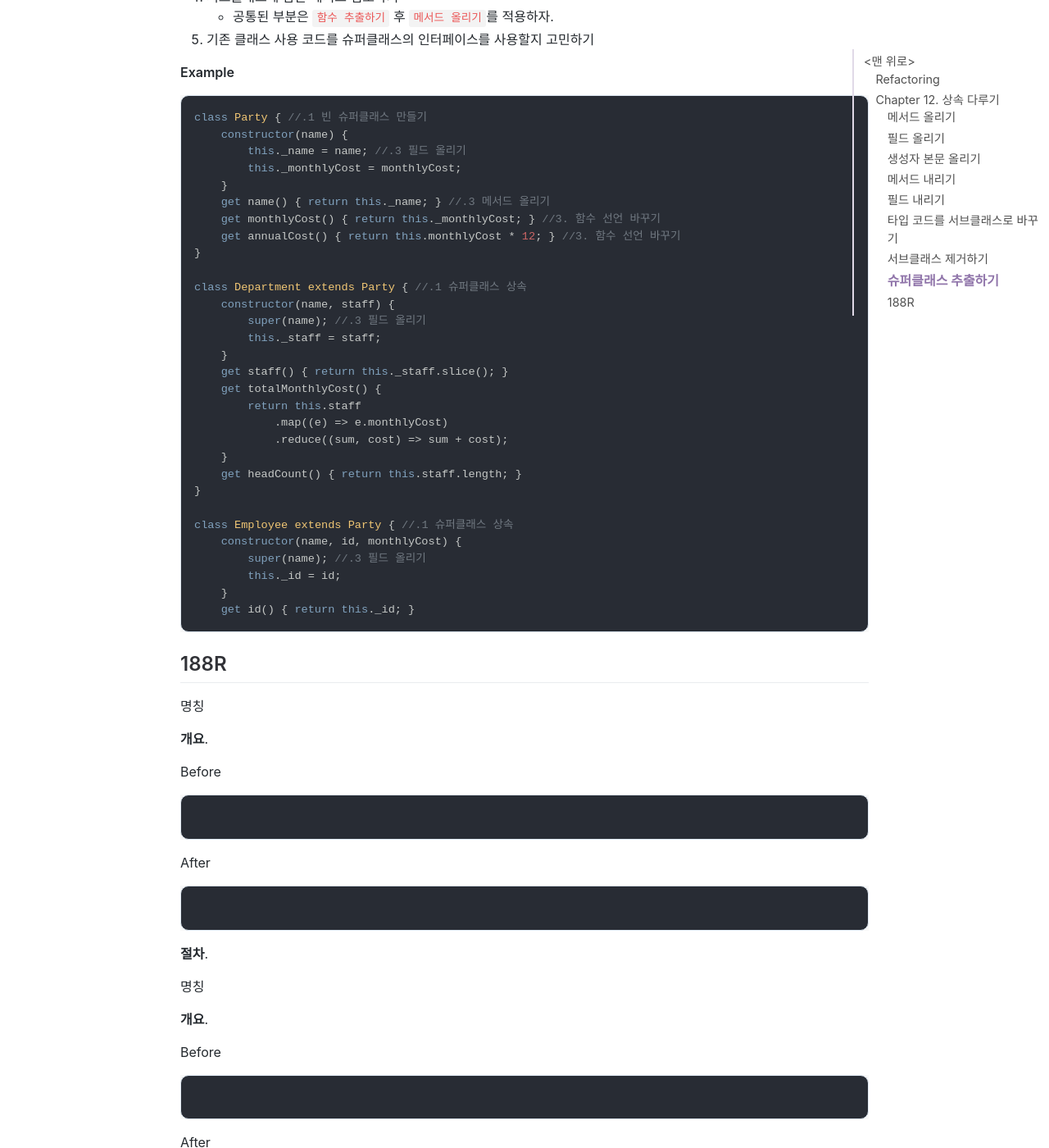
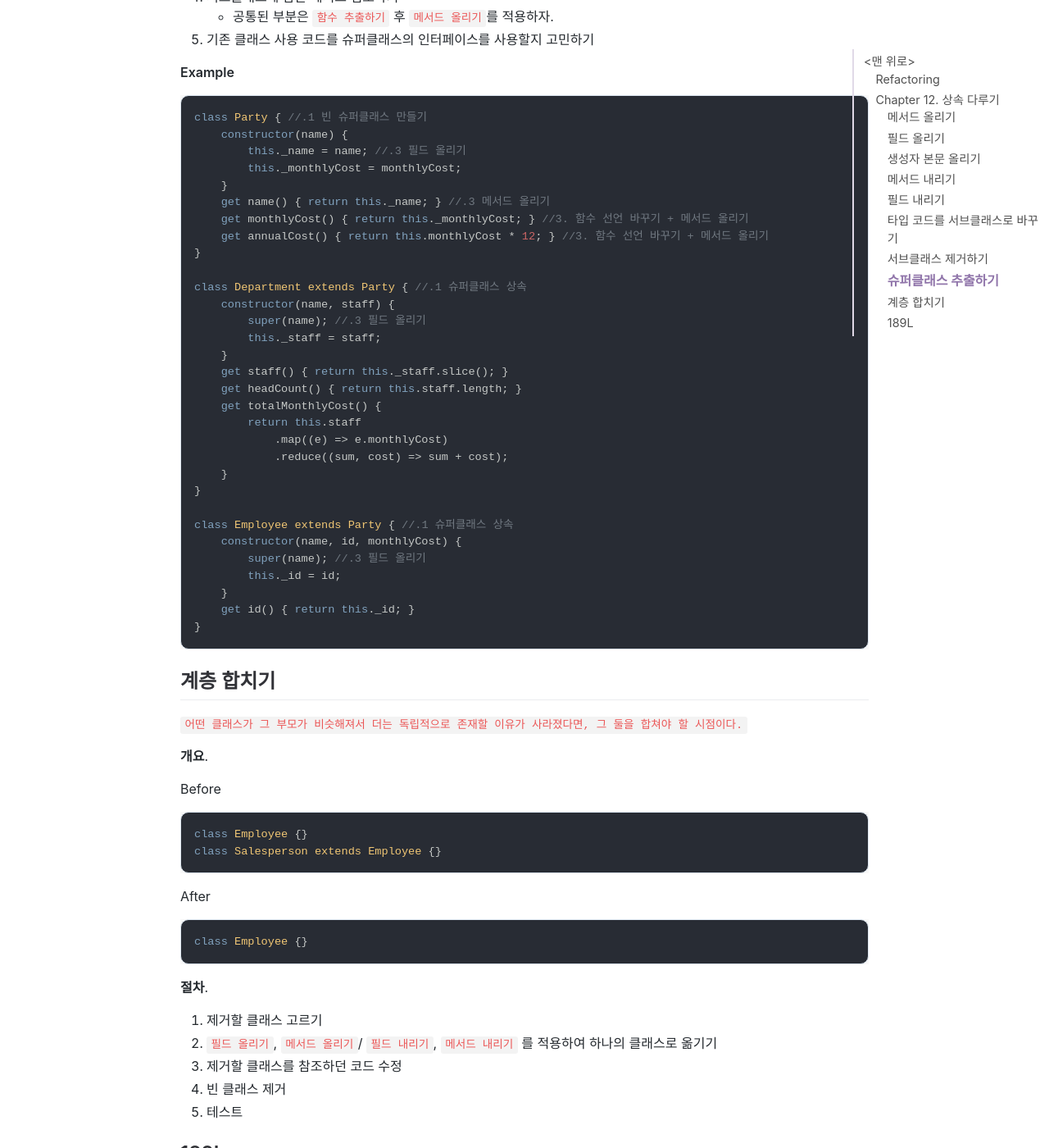
Before and after one commit to jihunparkme/jihunparkme.github.io, a Jekyll site: the page built from _posts/2021-11-29-Refactoring-12.md, in a window 1280 px wide and 1400 px high, scrolled down 10295 px. Shown: the whole window at 82% size. Built offline with Jekyll 4.4.1, drawn with Linux system fonts in a browser that asks for light colours; nearby versions of some CDN libraries; comment, search, counter and statistics services are not loaded.

Commit message:
[Refactoring] 계층 합치기

````diff
--- a/_posts/2021-11-29-Refactoring-12.md
+++ b/_posts/2021-11-29-Refactoring-12.md
@@ -473,8 +473,8 @@ class Party { //.1 빈 슈퍼클래스 만들기
         this._monthlyCost = monthlyCost;
     }
     get name() { return this._name; } //.3 메서드 올리기
-    get monthlyCost() { return this._monthlyCost; } //3. 함수 선언 바꾸기
-    get annualCost() { return this.monthlyCost * 12; } //3. 함수 선언 바꾸기
+    get monthlyCost() { return this._monthlyCost; } //3. 함수 선언 바꾸기 + 메서드 올리기
+    get annualCost() { return this.monthlyCost * 12; } //3. 함수 선언 바꾸기 + 메서드 올리기
 }
 
 class Department extends Party { //.1 슈퍼클래스 상속
@@ -483,12 +483,12 @@ class Department extends Party { //.1 슈퍼클래스 상속
         this._staff = staff;
     }
     get staff() { return this._staff.slice(); }
+    get headCount() { return this.staff.length; }
     get totalMonthlyCost() {
         return this.staff
             .map((e) => e.monthlyCost)
             .reduce((sum, cost) => sum + cost);
     }
-    get headCount() { return this.staff.length; }
 }
 
 class Employee extends Party { //.1 슈퍼클래스 상속
@@ -497,9 +497,37 @@ class Employee extends Party { //.1 슈퍼클래스 상속
         this._id = id;
     }
     get id() { return this._id; }
+}
 ```
 
-## 188R
+## 계층 합치기
+
+`어떤 클래스가 그 부모가 비슷해져서 더는 독립적으로 존재할 이유가 사라졌다면, 그 둘을 합쳐야 할 시점이다.`
+
+**개요**.
+
+Before
+
+```javascript
+class Employee {}
+class Salesperson extends Employee {}
+```
+
+After
+
+```javascript
+class Employee {}
+```
+
+**절차**.
+
+1. 제거할 클래스 고르기
+2. `필드 올리기`, `메서드 올리기`/ `필드 내리기`, `메서드 내리기` 를 적용하여 하나의 클래스로 옮기기
+3. 제거할 클래스를 참조하던 코드 수정
+4. 빈 클래스 제거
+5. 테스트
+
+## 189L
 
 명칭
 
@@ -554,21 +582,3 @@ After
 ```
 
 **절차**.
-
-명칭
-
-**개요**.
-
-Before
-
-```javascript
-
-```
-
-After
-
-```javascript
-
-```
-
-**절차**.
````
